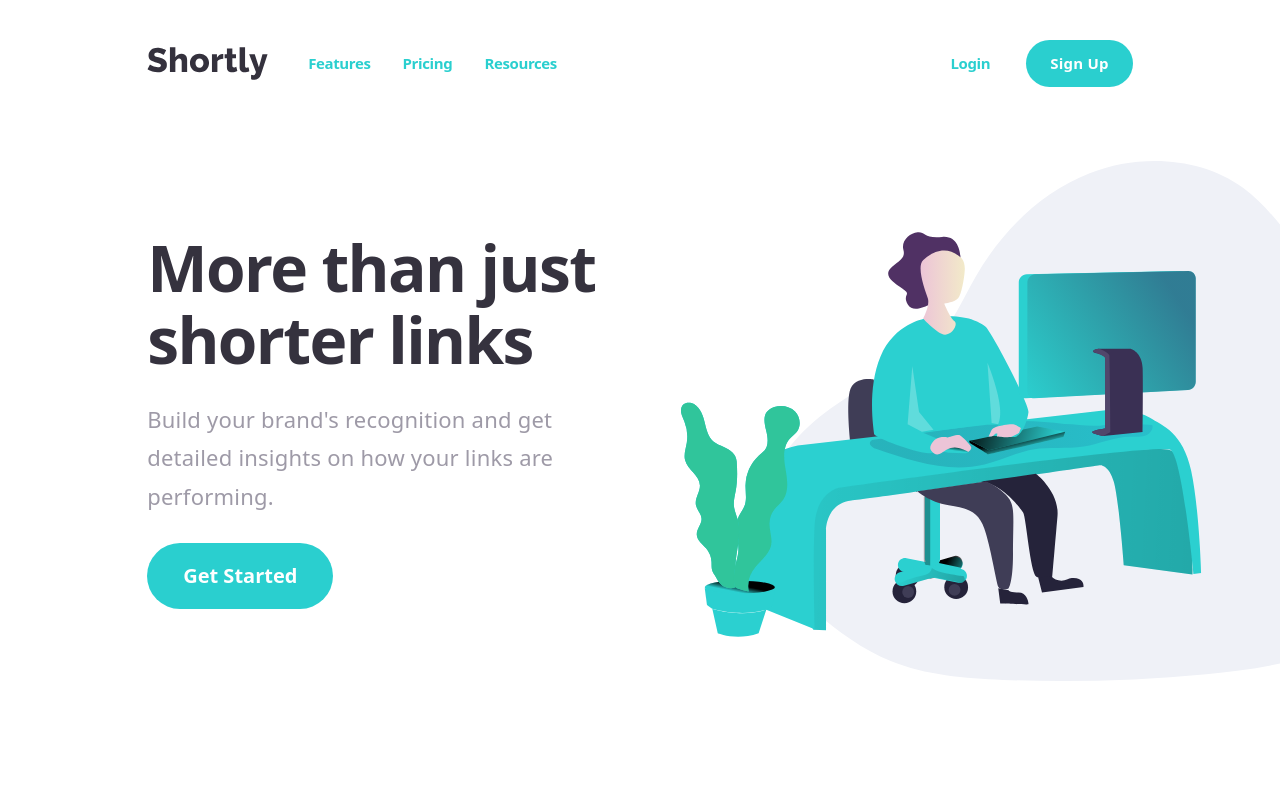
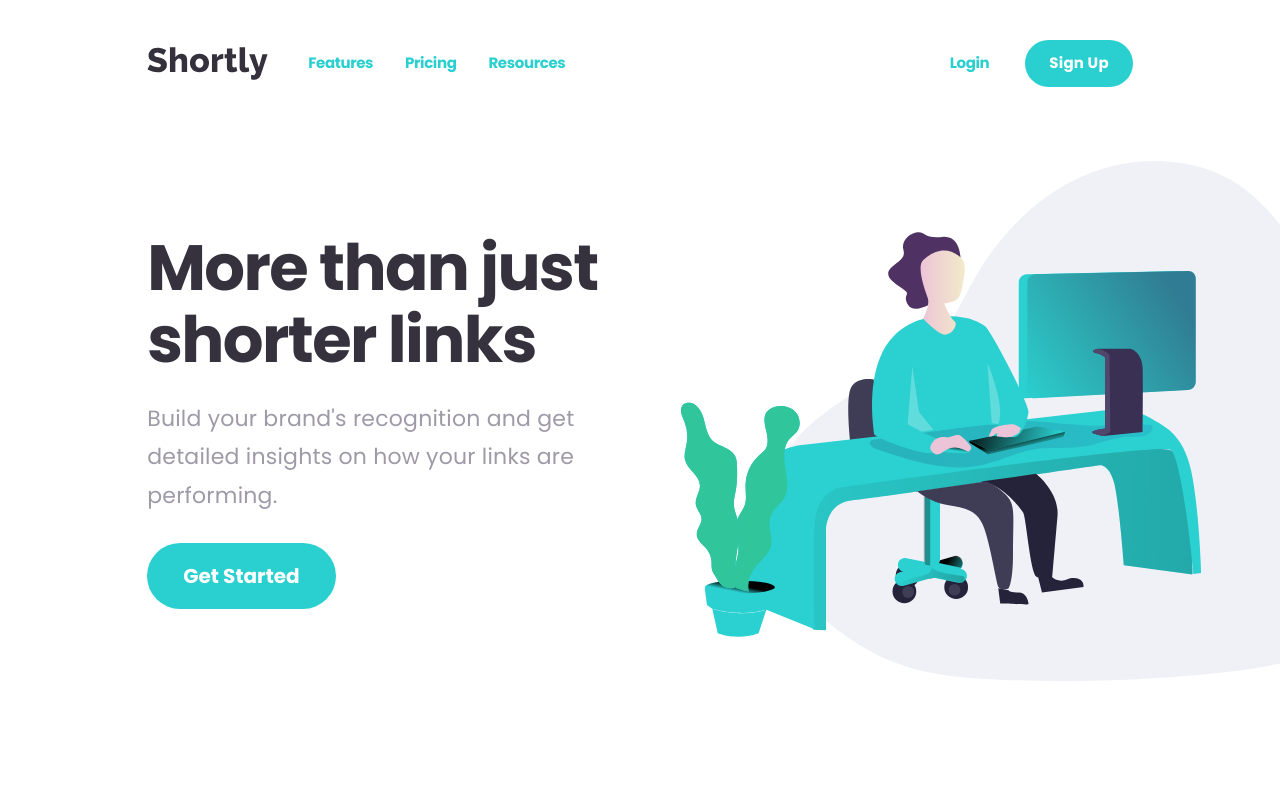
Before and after one commit to Senatrius/shortnr, a React (Vite) app: page / in a window 1280 px wide. Shown: the top 787 px of the page. Built offline with nearby package versions, Linux system fonts and the light colour scheme.

Commit message:
readd font

```diff
--- a/src/index.css
+++ b/src/index.css
@@ -1,6 +1,9 @@
+@import url('https://fonts.googleapis.com/css2?family=Poppins:wght@400;700&display=swap');
+
 @tailwind base;
 @tailwind components;
 @tailwind utilities;
+
 
 @layer base {
   *, *::before, *::after {
@@ -11,5 +14,6 @@
 
   body {
     overflow-x: hidden;
+    font-family: 'Poppins', sans-serif;
   }
 }
```
